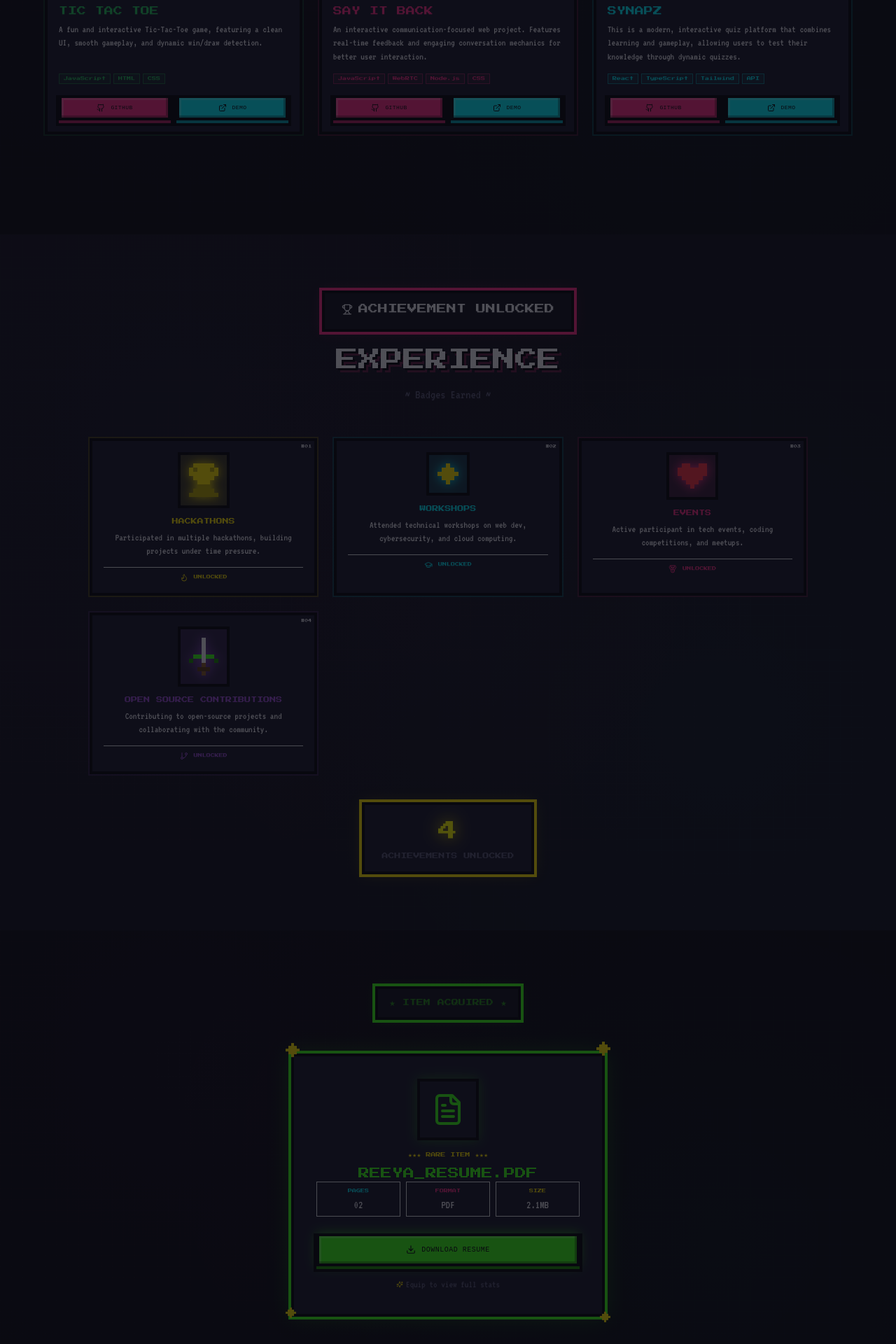
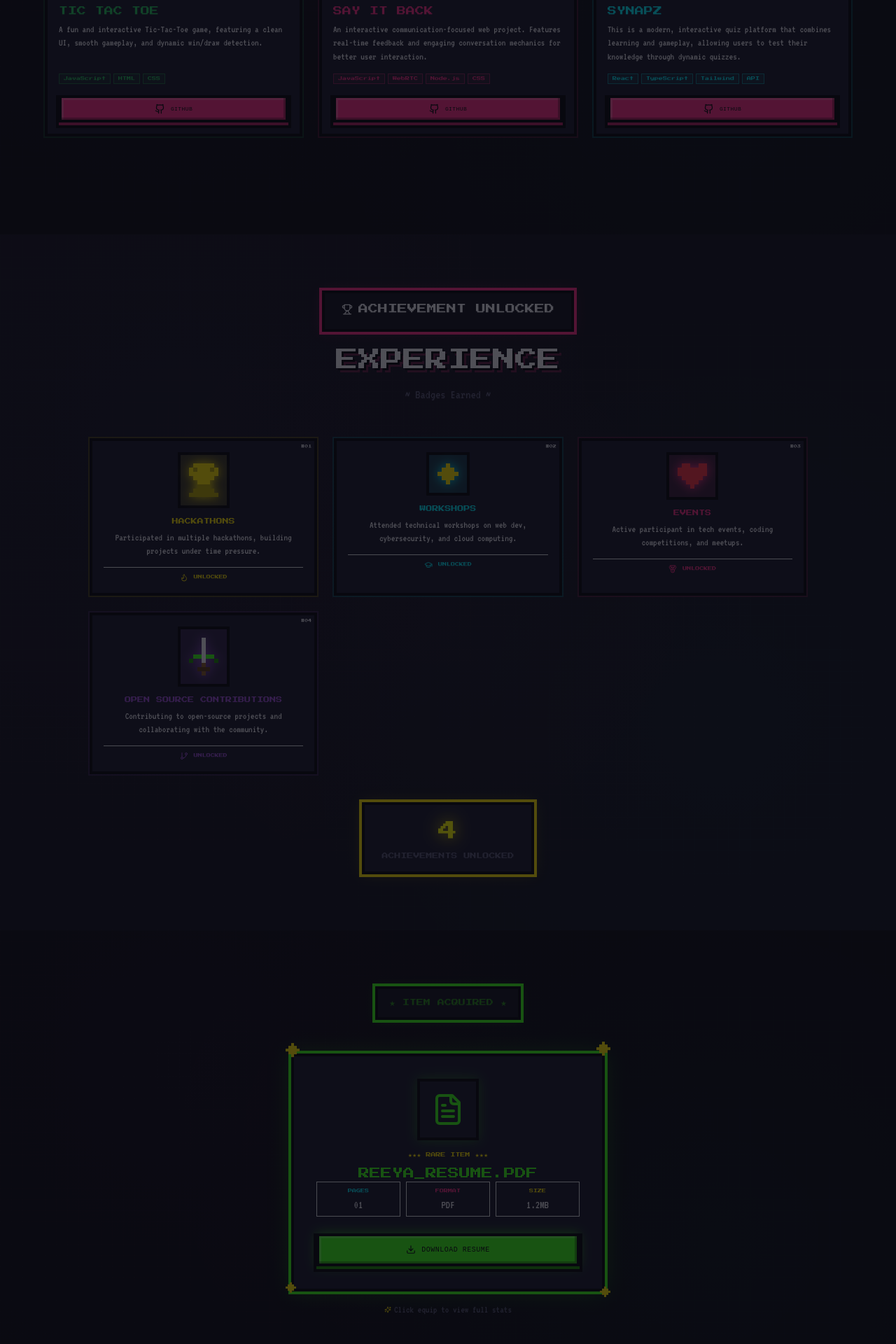
Before and after one commit to ree4yaa/portfolio, a React (Vite) app: page / in a window 1280 px wide. Shown: the part 3380-5300 px from the top of the page at 70% size. Built offline with nearby package versions, Linux system fonts and the light colour scheme.

Commit message:
feat(resume): add interactive resume modal and download button

```diff
--- a/src/components/pixelArt/Projects.tsx
+++ b/src/components/pixelArt/Projects.tsx
@@ -11,7 +11,6 @@ interface Project {
   description: string;
   tech: string[];
   github: string;
-  demo: string;
   color: 'pink' | 'cyan' | 'green' | 'yellow' | 'purple';
   bossArt: PixelGrid;
 }
@@ -69,7 +68,6 @@ const projects: Project[] = [
     description: 'A fun and interactive Tic-Tac-Toe game, featuring a clean UI, smooth gameplay, and dynamic win/draw detection.',
     tech: ['JavaScript', 'HTML', 'CSS'],
     github: 'https://github.com/ree4yaa/Tic-Tac-Toe',
-    demo: 'https://tic-tac-toe.demo',
     color: 'green',
     bossArt: floraBoss,
   },
@@ -79,7 +77,6 @@ const projects: Project[] = [
     description: 'An interactive communication-focused web project. Features real-time feedback and engaging conversation mechanics for better user interaction.',
     tech: ['JavaScript', 'WebRTC', 'Node.js', 'CSS'],
     github: 'https://github.com/ree4yaa/say-it-back',
-    demo: 'https://sayitback.demo',
     color: 'pink',
     bossArt: sayItBoss,
   },
@@ -89,7 +86,6 @@ const projects: Project[] = [
     description: 'This is a modern, interactive quiz platform that combines learning and gameplay, allowing users to test their knowledge through dynamic quizzes.',
     tech: ['React', 'TypeScript', 'Tailwind', 'API'],
     github: 'https://github.com/ree4yaa/synapz',
-    demo: 'https://synapz.demo',
     color: 'cyan',
     bossArt: synapzBoss,
   },
@@ -201,12 +197,9 @@ function ProjectCard({ project, index }: { project: Project; index: number }) {
 
         {/* Buttons */}
         <div className="flex flex-col gap-2">
-          <div className="grid grid-cols-2 gap-2">
+          <div className="grid grid-cols-1 gap-2">
             <PixelButton href={project.github} target="_blank" color="pink" size="sm" className="w-full">
-              <Github size={12} /> GITHUB
-            </PixelButton>
-            <PixelButton href={project.demo} target="_blank" color="cyan" size="sm" className="w-full">
-              <ExternalLink size={12} /> DEMO
+              <Github size={15} /> GITHUB
             </PixelButton>
           </div>
         </div>
--- a/src/components/pixelArt/Resume.tsx
+++ b/src/components/pixelArt/Resume.tsx
@@ -1,11 +1,13 @@
+import { useState } from 'react';
 import { PixelArt } from '@/components/pixelArt';
 import { PixelButton } from '@/components/pixelArt/PixelButton';
 import { useReveal } from '@/components/pixelArt/useReveal';
-import { FileText, Download, Sparkles } from 'lucide-react';
+import { FileText, Download, Sparkles, Eye, X } from 'lucide-react';
 import { star } from '@/components/pixelArt/sprites';
 
 export function Resume() {
   const { ref, visible } = useReveal();
+  const [isOpen, setIsOpen] = useState(false);
 
   return (
     <section className="relative w-full py-20 px-4 overflow-hidden bg-retro-bg pixel-noise">
@@ -61,7 +63,7 @@ export function Resume() {
           <div className="grid grid-cols-3 gap-2 mb-6 font-mono text-xs text-retro-white/60">
             <div className="border border-retro-gray/30 py-1">
               <div className="font-pixel text-[6px] text-retro-cyan">PAGES</div>
-              <div className="text-base text-retro-white">02</div>
+              <div className="text-base text-retro-white">01</div>
             </div>
             <div className="border border-retro-gray/30 py-1">
               <div className="font-pixel text-[6px] text-retro-pink">FORMAT</div>
@@ -69,14 +71,14 @@ export function Resume() {
             </div>
             <div className="border border-retro-gray/30 py-1">
               <div className="font-pixel text-[6px] text-retro-yellow">SIZE</div>
-              <div className="text-base text-retro-white">2.1MB</div>
+              <div className="text-base text-retro-white">1.2MB</div>
             </div>
           </div>
 
             {/* Download button */}
             <PixelButton
-            href="#"
-            download
+              href="/Resume  (1).pdf"
+              download="Reeya_Pandey_Resume.pdf"
               color="green"
               size="md"
               glow
@@ -84,13 +86,57 @@ export function Resume() {
             >
               <Download size={14} /> DOWNLOAD RESUME
             </PixelButton>
+          </div>
 
           <div className="mt-4 flex items-center justify-center gap-1">
             <Sparkles size={10} className="text-retro-yellow" />
-            <span className="font-mono text-sm text-retro-gray">Equip to view full stats</span>
+            <span className="font-mono text-sm text-retro-gray">Click equip to view full stats</span>
           </div>
         </div>
+
+      {/* Retro Modal Overlay for PDF Viewing */}
+      {isOpen && (
+        <div className="fixed inset-0 z-50 flex items-center justify-center bg-black/80 backdrop-blur-sm p-4">
+          <div className="relative w-full max-w-4xl bg-retro-panel border-4 border-retro-dark p-4 sm:p-6 shadow-2xl" style={{ boxShadow: '0 0 0 4px #00ffff, 0 0 40px rgba(0,255,255,0.3)' }}>
+
+            {/* Modal Header */}
+            <div className="flex justify-between items-center mb-4 border-b border-retro-gray/30 pb-2">
+              <h3 className="font-pixel text-[10px] sm:text-[12px] text-retro-cyan">
+                // INSPECTING: REEYA_RESUME.PDF
+              </h3>
+              <button
+                onClick={() => setIsOpen(false)}
+                className="p-1 bg-retro-bg2 border-2 border-retro-dark text-retro-white hover:bg-red-900/50 transition-colors"
+              >
+                <X size={20} />
+              </button>
             </div>
+
+            {/* Embedded PDF Viewer */}
+            <div className="w-full h-[70vh] bg-retro-bg border-2 border-retro-dark overflow-hidden">
+              <embed
+                src="/Resume  (1).pdf#view=FitH"
+                type="application/pdf"
+                width="100%"
+                height="100%"
+                className="w-full h-full"
+              />
+            </div>
+
+            {/* Modal Footer Controls */}
+            <div className="mt-4 flex justify-between items-center">
+              <span className="font-mono text-xs text-retro-gray">Status: Ready for deployment</span>
+              <button
+                onClick={() => setIsOpen(false)}
+                className="font-pixel text-[8px] px-4 py-2 bg-retro-dark text-retro-white border-2 border-retro-cyan hover:bg-retro-cyan hover:text-black transition-colors"
+              >
+                CLOSE [ESC]
+              </button>
+            </div>
+
+          </div>
+        </div>
+      )}
     </section>
   );
 }
```
Lines whose indentation alone changed are shown as unchanged.
